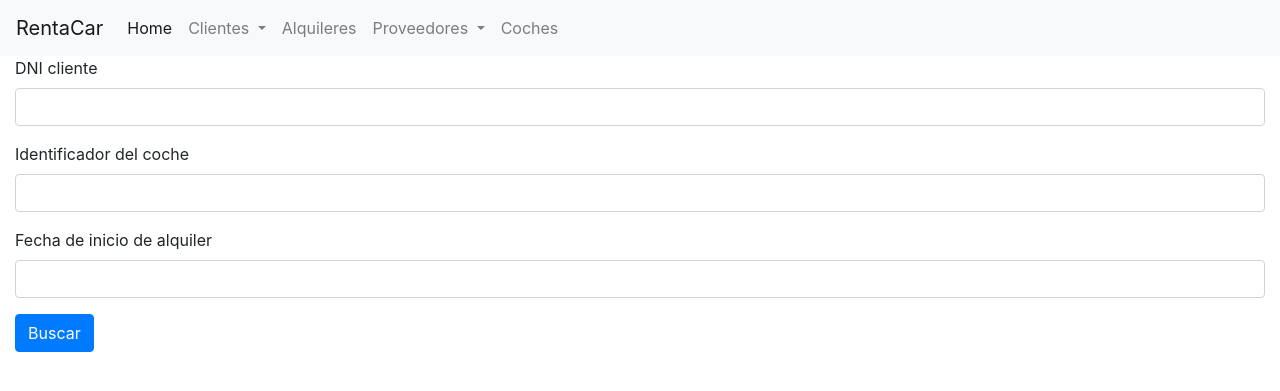
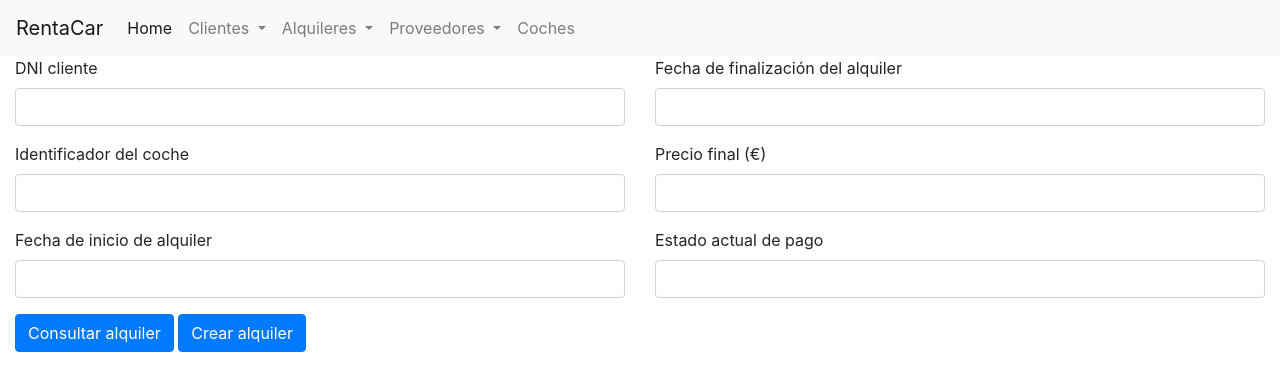
Before and after one commit to yabirgb/ddsi, a Flask app: page /alquileres/consulta in a window 1280 px wide. Shown: the top 391 px of the page. Run offline with Flask 2, Linux system fonts and the light colour scheme; some libraries are stand-ins or nearby versions.

Commit message:
Aniadidas todas mis funcionalidades menos -modificar alquiler-

```diff
--- a/src/alquileres/methods.py
+++ b/src/alquileres/methods.py
@@ -16,64 +16,107 @@ alquileres = Blueprint('alquileres', __name__,
 @alquileres.route('/consulta', methods=['GET','POST'])
 def consultar_alquileres():
 
-    #print(request.form)
-    DNI = request.form.get('DNI', default='', type=str)
-    IDcoche = request.form.get('IDcoche', default='', type=str)
-    fechaInicio = request.form.get('fechaInicio', default='', type=str)
+	if request.method == 'GET':
+		return render_template('alquileres_query.html', data=[])
 
-    print("data: ", IDcoche, DNI, fechaInicio)
+	if request.form['submit_button'] == 'Consultar alquiler':
+		consulta = "SELECT * FROM alquiler WHERE"
+		atributos = ("dni","id_coche","fecha_inicio","fecha_fin","precio","estado")
+		parametros = []
 
-    if IDcoche == '' and DNI == '' and fechaInicio == '' or request.method=='GET':
-        return render_template('alquileres_query.html', data=[])
+		for i in range(6):
+			aux = request.form.get(atributos[i], type=str)
+			if aux != '':
+				if parametros != []:
+					consulta += " and"
+				parametros.append(aux)
+				consulta += " " + atributos[i] + "=%s"
+
+		parametros = tuple(parametros)
+
+		if parametros == ():
+			return render_template('alquileres_query.html', data=[])
+
+		cur = conn.cursor()
+		cur.execute(consulta,parametros)
+		data = cur.fetchall()
+		cur.close()
+
+		return render_template('alquileres_query.html', data=data)
+
+	elif request.form['submit_button'] == 'Crear alquiler':
+		consulta = "INSERT INTO alquiler(dni,id_coche,fecha_inicio,fecha_fin,precio,estado) VALUES(%s,%s,%s,%s,%s,%s)"
+		atributos = ("dni","id_coche","fecha_inicio","fecha_fin","precio","estado")
+		parametros = []
+
+		for i in range(6):
+			aux = request.form.get(atributos[i], type=str)
+			if aux == '':
+				return render_template('alquileres_query.html', data=[])
+			parametros.append(aux)
+
+		parametros = tuple(parametros)
+
+		cur = conn.cursor()
+		try:
+			cur.execute(consulta,parametros)
+			conn.commit()
+			cur.close()
+
+			return render_template('alquileres_query.html', data_new=parametros)
+		except:
+			cur.close()
+			conn.rollback()
+			error = "Error al crear el nuevo alquiler: formato incorrecto de los datos introducidos."
+			return render_template('alquileres_query.html', error=error)
+
+@alquileres.route("/eliminar", methods=["POST"])
+def eliminar_alquiler():
 
     cur = conn.cursor()
-    cur.execute(
-        "Select * from alquiler where DNI=%s and id_coche=%s and fecha_inicio=%s",
-    	(DNI,IDcoche,fechaInicio))
+    cur.execute("SELECT COUNT(*) FROM alquiler")
+    num_tuplas = cur.fetchall()[0][0]
 
-    data = cur.fetchall()
+    msg = "No se ha eliminado ningún alquiler"
+    for i in range(0,num_tuplas):
+        eliminar = request.form.get(str(i), default='')
+        dni = request.form.get(str(i)+'_dni', default='')
+        id_coche = request.form.get(str(i)+'_id_coche', default='')
+        fecha_inicio = request.form.get(str(i)+'_fecha_inicio', default='')
 
+        if eliminar == 'on':
+            cur.execute("DELETE FROM alquiler WHERE dni=%s and id_coche=%s and fecha_inicio=%s",(dni,id_coche,fecha_inicio))
+            conn.commit()
+            msg = "Alquiler(es) eliminado(s) con éxito."
 
-    print(data)
-    cur.close()
-    return render_template('alquileres_query.html', data=data)
+    return render_template('alquileres_query.html', data=[], mensaje=msg)
 
-@alquileres.route("/crear", methods=["GET", "POST"])
-def crear_alquiler():
-
-    if request.method == "GET":
-        return render_template("crear_proveedor.html")
-
-    DNI = request.form.get('DNI', default='', type=str)
-    IDcoche = request.form.get('IDcoche', default='', type=str)
-    fechaInicio = request.form.get('fechaInicio', default='', type=str)
-    fechaFin = request.form.get('fechaFin', default='', type=str)
-    precio = request.form.get('precio', default='', type=str)
-    estado = request.form.get('estado', default='', type=str)
-
-
-    # check that all the fields are fulfilled
-    if not all([DNI, IDcoche, fechaInicio, fechaFin, precio, estado]):
-        m = "Alguno de los campos no ha sido introducido correctamente"
-        back = "/alquiler/crear"
-        return render_template("error.html", message=m, back=back)
-
-    # insert in the db
-
-
-    sql = "INSERT INTO alquiler(dni, id_coche, fecha_inicio, fecha_fin, precio, estado) VALUES (%s,%s,%s,%s,%s,%s)"
-
-    cur = conn.cursor()
-    cur.execute(sql, (DNI, IDcoche, fechaInicio, fechaFin, precio, estado))
-    conn.commit()
-    cur.close()
-    conn.close()
-
-
+"""
 @alquileres.route("/modificar", methods=["GET", "POST"])
 def modificar_alquiler():
     pass
+"""
 
 @alquileres.route("/disponibilidad", methods=["GET", "POST"])
 def consultar_disponibilidad():
-    pass
+	if request.method == 'GET':
+		return render_template('disponibilidad_query.html', data=[])
+
+	if request.form['submit_button'] == 'Consultar disponibilidad':
+		consulta = "SELECT * FROM alquiler WHERE id_coche=%s and ((%s<=fecha_inicio and fecha_inicio<=%s) or (fecha_inicio<%s and %s<=fecha_fin));"
+		id_coche = request.form.get("id_coche", type=str)
+		fecha_inicio = request.form.get('fecha_inicio', type=str)
+		fecha_fin = request.form.get('fecha_fin', type=str)
+
+		if id_coche == '' or fecha_inicio == '' or fecha_fin == '':
+			return render_template('disponibilidad_query.html', mensaje="No se han introducido los datos suficientes")
+
+		cur = conn.cursor()
+		cur.execute(consulta,(id_coche,fecha_inicio,fecha_fin,fecha_inicio,fecha_inicio))
+		data = cur.fetchall()
+		cur.close()
+
+		if data == []:
+			return render_template('disponibilidad_query.html', mensaje="El vehículo está disponible desde el dia " + fecha_inicio + " hasta el día " + fecha_fin)
+		else:
+			return render_template('disponibilidad_query.html', data=data)
--- a/src/sql/trigger_alquiler.sql
+++ b/src/sql/trigger_alquiler.sql
@@ -11,4 +11,4 @@ BEGIN
 END;
 $$ LANGUAGE plpgsql;
 
-CREATE TRIGGER alquilerValido BEFORE INSERT ON alquiler FOR EACH ROW EXECUTE PROCEDURE esAlquilerValido();
+CREATE TRIGGER alquilerValido BEFORE INSERT OR UPDATE ON alquiler FOR EACH ROW EXECUTE PROCEDURE esAlquilerValido();
--- a/src/templates/alquileres_query.html
+++ b/src/templates/alquileres_query.html
@@ -2,28 +2,56 @@
 {% block content %}
 
 	<div class="container-fluid">
-
 		<form action='/alquileres/consulta', method="post">
+			<div class="row">
+			  	<div class="col-sm">
 					<div class="form-group">
-      <label for="DNI">DNI cliente</label>
-      <input type="text" class="form-control" name="DNI">
+					  <label for="dni">DNI cliente</label>
+					  <input type="text" class="form-control" name="dni">
 					</div>
 					<div class="form-group">
-      <label for="IDcoche">Identificador del coche</label>
-      <input type="text" class="form-control" name="IDcoche">
+					  <label for="id_coche">Identificador del coche</label>
+					  <input type="text" class="form-control" name="id_coche">
 					</div>
 					<div class="form-group">
-      <label for="fechaInicio">Fecha de inicio de alquiler</label>
-      <input type="text" class="form-control" name="fechaInicio">
+					  <label for="fecha_inicio">Fecha de inicio de alquiler</label>
+					  <input type="text" class="form-control" name="fecha_inicio">
 					</div>
-    <button type="submit" class="btn btn-primary">Buscar</button>
-  </form>
-
+				</div>
+				<div class="col-sm">
+					<div class="form-group">
+					  <label for="fecha_fin">Fecha de finalización del alquiler</label>
+					  <input type="text" class="form-control" name="fecha_fin">
+					</div>
+					<div class="form-group">
+					  <label for="precio">Precio final (€)</label>
+					  <input type="text" class="form-control" name="precio">
+					</div>
+					<div class="form-group">
+					  <label for="estado">Estado actual de pago</label>
+					  <input type="text" class="form-control" name="estado">
+					</div>
+				</div>
 			</div>
 
-  {% if data %}
-  <div class="container-fluid">
-    <ul class="list-group">
+			<input type="submit" class="btn btn-primary" name="submit_button" value="Consultar alquiler">
+			<input type="submit" class="btn btn-primary" name="submit_button" value="Crear alquiler">
+		</form>
+	</div>
+
+	{% if mensaje %}
+		<div class="container-fluid" style="padding-top: 30px"></div>
+			{{ mensaje }}
+		</div>
+	{% endif %}
+
+	{% if error %}
+		<div class="container-fluid" style="padding-top: 30px"></div>
+			{{ error }}
+		</div>
+	{% elif data %}
+		<form id="eliminar" action='/alquileres/eliminar', method="post"></form>
+		<div class="container-fluid" style="padding-top: 30px">
 			<table class="table">
 				<thead>
 					<tr>
@@ -33,11 +61,12 @@
 						<th scope="col">FechaFin</th>
 						<th scope="col">Precio (€)</th>
 						<th scope="col">Estado</th>
+						<th scope="col">Eliminar</th>
+						<th scope="col"></th>
 					</tr>
 				</thead>
 				<tbody>
 					{% for row in data %}
-				<li class="list-group-item">
 						<tr>
 							<td>{{ row.0 }}</td>
 							<td>{{ row.1 }}</td>
@@ -45,12 +74,54 @@
 							<td>{{ row.3 }}</td>
 							<td>{{ row.4 }}</td>
 							<td>{{ row.5 }}</td>
+							<td>
+								<input type="checkbox" form="eliminar" name="{{ loop.index0 }}">
+								<input type="hidden" form="eliminar" name="{{ loop.index0 }}_dni" value="{{ row.0 }}">
+								<input type="hidden" form="eliminar" name="{{ loop.index0 }}_id_coche" value="{{ row.1 }}">
+								<input type="hidden" form="eliminar" name="{{ loop.index0 }}_fecha_inicio" value="{{ row.2 }}">
+							</td>
+							<td>
+						 		<a class="btn btn-primary" href="modificar_alquiler/{{ row.0 }}/" role="button">Modificar</a>
+					  		</td>
 						</tr>
-				</li>
 					{% endfor %}
 				</tbody>
 			</table>
-    </ul>
+			<input type="submit" form="eliminar" class="btn btn-primary" name="delete_button" value="Eliminar selección">
+
+		</div>
+	{% endif %}
+
+	{% if data_new %}
+		<div class="container-fluid" style="padding-top: 30px">
+			<table class="table">
+				<thead>
+					<tr>
+						<th scope="col">DNI</th>
+						<th scope="col">IDcoche</th>
+						<th scope="col">FechaInicio</th>
+						<th scope="col">FechaFin</th>
+						<th scope="col">Precio (€)</th>
+						<th scope="col">Estado</th>
+						<th scope="col"></th>
+					</tr>
+				</thead>
+				<tbody>
+					<li class="list-group-item">
+						<tr>
+							<td>{{ data_new.0 }}</td>
+							<td>{{ data_new.1 }}</td>
+							<td>{{ data_new.2 }}</td>
+							<td>{{ data_new.3 }}</td>
+							<td>{{ data_new.4 }}</td>
+							<td>{{ data_new.5 }}</td>
+							<td>
+						 		<a class="btn btn-primary" href="modificar_alquiler/{{ data_new.0 }}/" role="button">Modificar</a>
+					  		</td>
+						</tr>
+					</li>
+				</tbody>
+			</table>
 		</div>
 	{% endif %}
 {% endblock content %}
--- a/src/templates/head.html
+++ b/src/templates/head.html
@@ -16,9 +16,15 @@
             <a class="dropdown-item" href="/clientes">Vista general</a>
             <a class="dropdown-item" href="/cobrar">Pagos pendientes y cobros</a>
           </div>
-        </li>
-      <li class="nav-item">
-        <a href="/alquileres/consulta" class="nav-link" href="#">Alquileres</a>
+      </li>
+      <li class="nav-item dropdown">
+        <a class="nav-link dropdown-toggle" href="#" id="navbarDropdownMenuLink" data-toggle="dropdown" aria-haspopup="true" aria-expanded="false">
+            Alquileres
+          </a>
+          <div class="dropdown-menu" aria-labelledby="navbarDropdownMenuLink">
+            <a class="dropdown-item" href="/alquileres/consulta">Consultar/Crear</a>
+            <a class="dropdown-item" href="/alquileres/disponibilidad">Disponibilidad vehículo</a>
+          </div>
       </li>
       <li class="nav-item dropdown">
         <a class="nav-link dropdown-toggle" href="#" id="navbarDropdownMenuLink" data-toggle="dropdown" aria-haspopup="true" aria-expanded="false">
```
Also changed, not shown: src/templates/disponibilidad_query.html (added, +64 -0 lines). Lines whose indentation alone changed are shown as unchanged.
